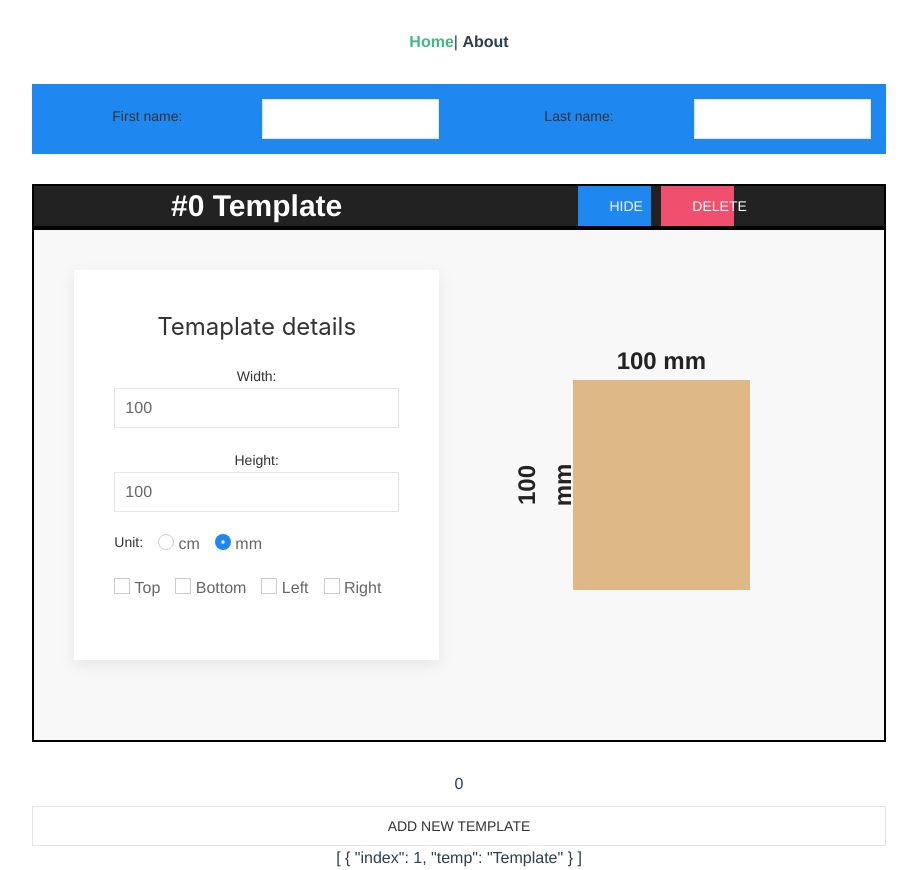
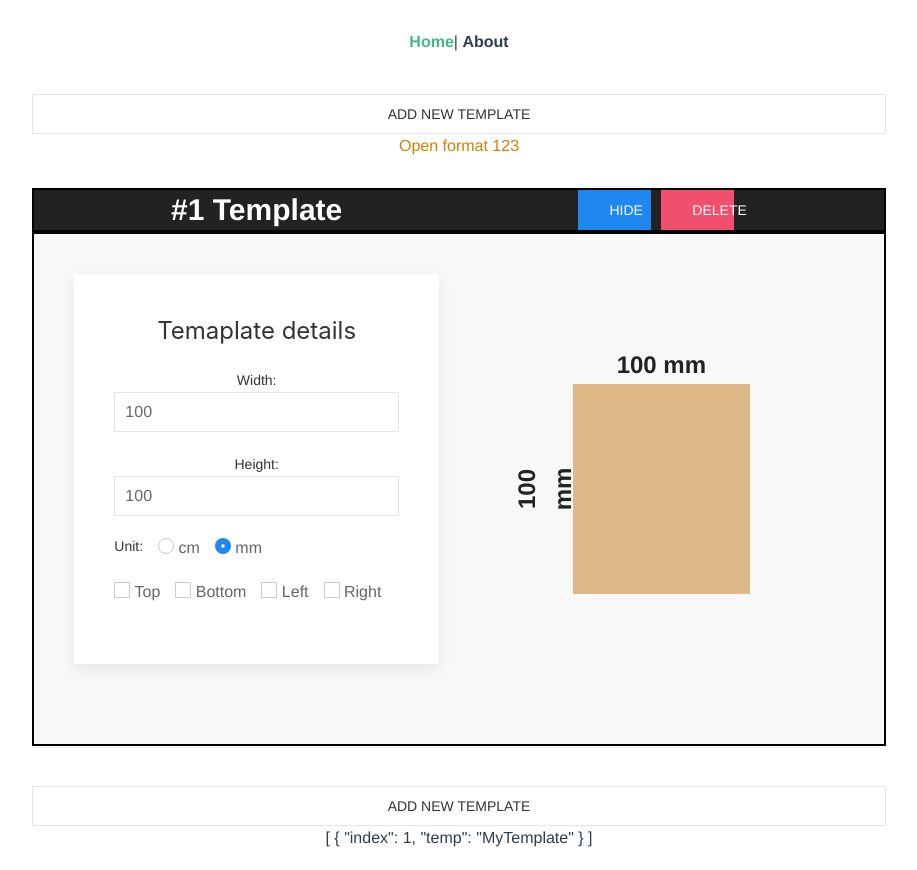
Before and after one commit to sebastianp63/joinery-project-vue, a Vue app: page /#/ in a window 1280 px wide. Shown: the whole page, without its empty margins (181-1098 px from the left). Built offline with nearby package versions, Linux system fonts and the light colour scheme.

Commit message:
Add data binding with main header

```diff
--- a/src/components/Template.vue
+++ b/src/components/MyTemplate.vue
@@ -1,5 +1,6 @@
 <template>
   <div class="template">
+    <router-link :to="{ name: 'edit', params: { id: 123 }}">Open format 123</router-link>
     <template-header v-bind:templateNumber="id" @onHide="hideTemplate" />
     <div
       v-show="!isHidden"
@@ -12,7 +13,7 @@
         <template-preview v-bind:templateData="templateData"></template-preview>
       </div>
     </div>
-    {{id}}
+    <!-- {{id}} -->
   </div>
 </template>
 
@@ -26,7 +27,7 @@ export default {
   props: {
     id: Number
   },
-  name: "template",
+  name: "MyTemplate",
   data: function() {
     return {
       isHidden: false,
--- a/src/components/TemplateForm.vue
+++ b/src/components/TemplateForm.vue
@@ -124,10 +124,10 @@ export default {
   data() {
     return {
       validateData: {
-        maxWidthForCm: 500,
-        maxHeightForCm: 300,
-        maxWidthForMm: 5000,
-        maxHeightForMm: 3000
+        maxWidthForCm: 280,
+        maxHeightForCm: 207,
+        maxWidthForMm: 2800,
+        maxHeightForMm: 2070
       },
       state: {
         id: 0,
--- a/src/components/TemplateHeader.vue
+++ b/src/components/TemplateHeader.vue
@@ -3,7 +3,7 @@
     class="uk-container uk-width-2-3 uk-align-center uk-background-secondary uk-margin-remove-bottom"
   >
     <div class="uk-child-width-expand@s" uk-grid>
-      <p class="hedaer-id">#{{ templateNumber }} Template</p>
+      <p class="hedaer-id">#{{ templateNumber + 1}} Template</p>
       <div>
         <button
           class="uk-button uk-button-primary"
--- a/src/components/UserHeader.vue
+++ b/src/components/UserHeader.vue
@@ -6,13 +6,25 @@
       <form action class="uk-form-horizontal">
         <label class="uk-form-label" for="first-name-template">First name:</label>
         <div class="uk-form-controls">
-          <input class="uk-input" id="first-name-template" type="text" placeholder />
+          <input
+            @input="getFirstName"
+            class="uk-input"
+            id="first-name-template"
+            type="text"
+            placeholder
+          />
         </div>
       </form>
       <form action class="uk-form-horizontal">
         <label class="uk-form-label" for="last-name-template">Last name:</label>
         <div class="uk-form-controls">
-          <input class="uk-input" id="last-name-template" type="text" placeholder />
+          <input
+            @input="getLastName"
+            class="uk-input"
+            id="last-name-template"
+            type="text"
+            placeholder
+          />
         </div>
       </form>
     </div>
@@ -23,9 +35,15 @@
 export default {
   name: "UserHeader",
   props: {
-    templateNumber: {
-      type: Number,
-      reqired: true
+    firstName: String,
+    lastName: String
+  },
+  methods: {
+    getFirstName(e) {
+      this.$emit("inputFirstName", e.target.value);
+    },
+    getLastName(e) {
+      this.$emit("inputLastName", e.target.value);
     }
   }
 };
--- a/src/router.js
+++ b/src/router.js
@@ -12,6 +12,11 @@ export default new Router({
       component: Home,
     },
     {
+      path: '/edit/:id',
+      name: 'edit',
+      component: Home,
+    },
+    {
       path: '/about',
       name: 'about',
       // route level code-splitting
--- a/src/views/Home.vue
+++ b/src/views/Home.vue
@@ -1,6 +1,15 @@
 <template>
   <div class="home">
-    <UserHeader />
+    <!-- <UserHeader
+      @inputFirstName="firstName = $event"
+      :firstName="firstName"
+      @inputLastName="lastName = $event"
+      :lastName="lastName"
+    />-->
+    <button
+      class="uk-button uk-button-default uk-width-2-3 uk-margin-small-top"
+      @click="addNewTemplate"
+    >Add new template</button>
     <component
       v-for="(component,id) in templateComponents"
       v-bind:key="component.index"
@@ -11,7 +20,7 @@
     <!-- <div
       v-for="(el, index) in templateComponents"
       v-bind:key="el.id "
-      v-on:delete-row="deleteThisRow(index)"
+      v-on:delete-row="deleteThisRow(index)"`
     >
       <Template v-bind:id="index"></Template>
     </div>-->
@@ -25,7 +34,7 @@
 
 <script>
 // @ is an alias to /src
-import Template from "@/components/Template.vue";
+import MyTemplate from "@/components/MyTemplate.vue";
 import UserHeader from "@/components/UserHeader.vue";
 
 import { bus } from "../main";
@@ -33,13 +42,26 @@ import { bus } from "../main";
 export default {
   name: "home",
   components: {
-    Template,
+    MyTemplate,
     UserHeader
+  },
+  watch: {
+    $route(to, from) {
+      console.log(this.$route.params.id);
+    }
   },
   data() {
     return {
       id: 1,
-      templateComponents: [{ index: 1, temp: "Template" }]
+      templateComponents: [{ index: 1, temp: "MyTemplate" }],
+      firstName: {
+        type: String,
+        default: ""
+      },
+      lastName: {
+        type: String,
+        default: ""
+      }
     };
   },
   created() {
```
